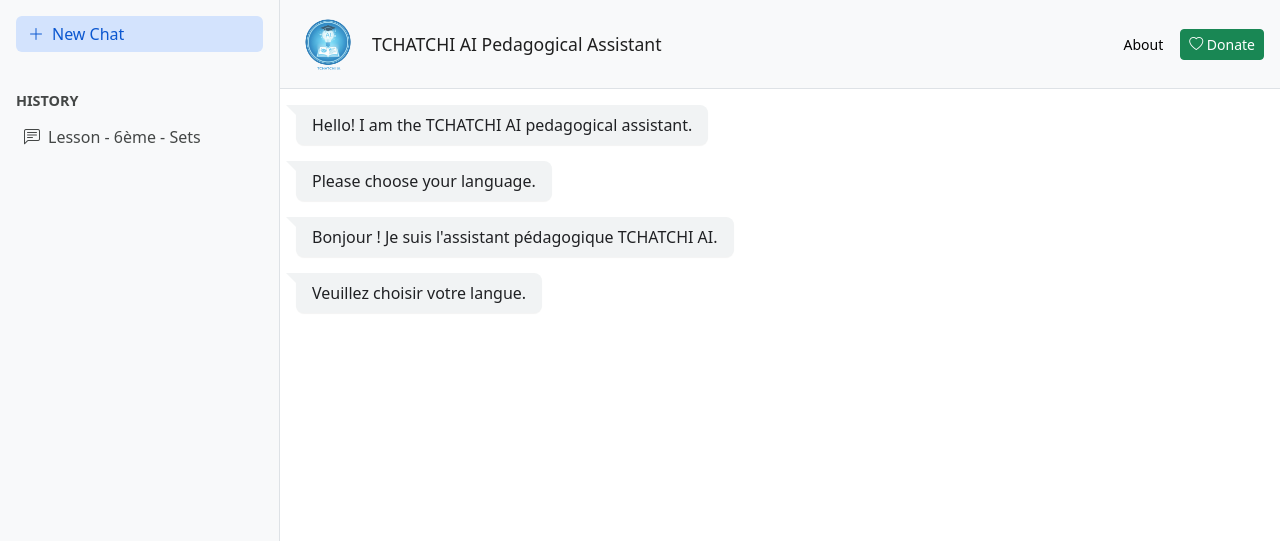
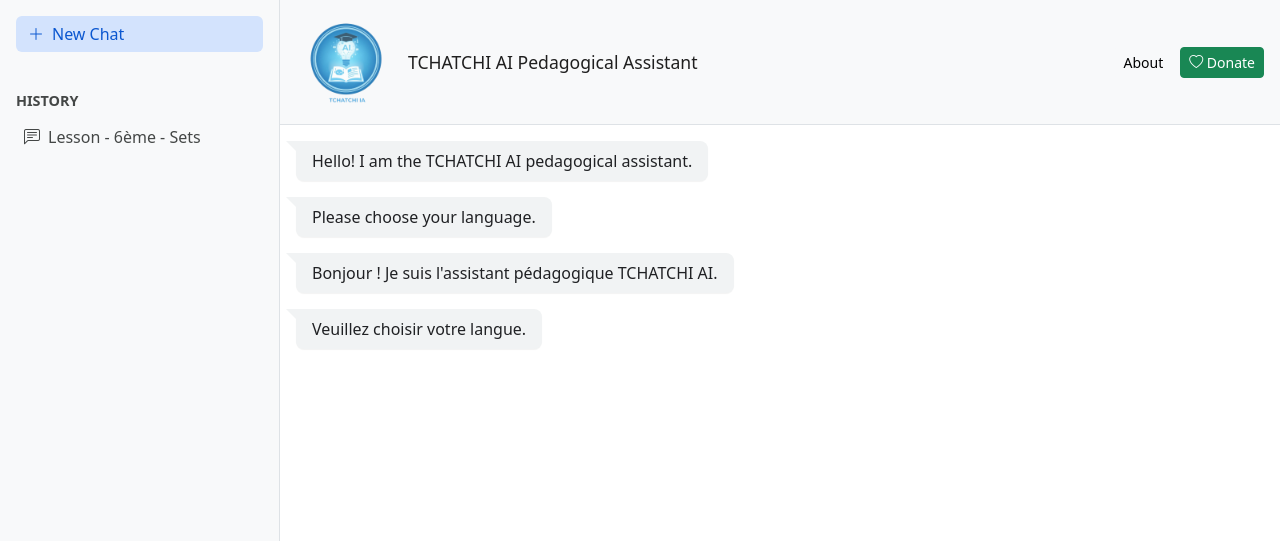
Before and after one commit to tkcedric/tchatchi-ai-render-deploy, a Flask app: page / in a window 1280 px wide. Shown: the top 541 px of the page. Run offline with Flask 3, Linux system fonts and the light colour scheme; some libraries are stand-ins or nearby versions.

Commit message:
Increase icon size 100

```diff
--- a/templates/index.html
+++ b/templates/index.html
@@ -375,8 +375,8 @@
         }
     }
     .app-icon {
-        width: 64px;  /* Correspond à la taille de police de 1.5rem */
-        height: 64px; /* Maintient le ratio carré */
+        width: 100px;  /* Correspond à la taille de police de 1.5rem */
+        height: 100px; /* Maintient le ratio carré */
         object-fit: contain; /* S'assure que l'image s'adapte sans être déformée */
     }
     </style>
```
